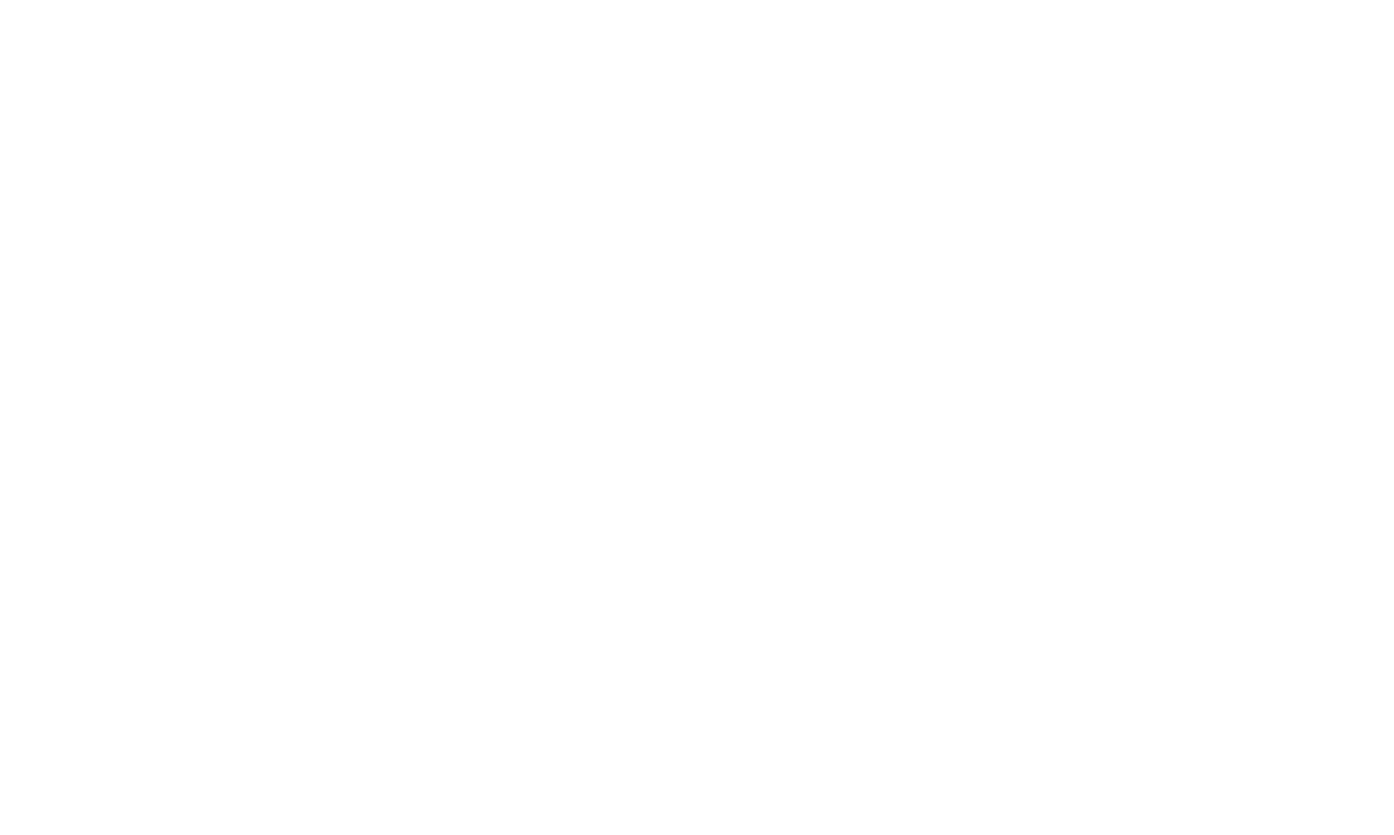
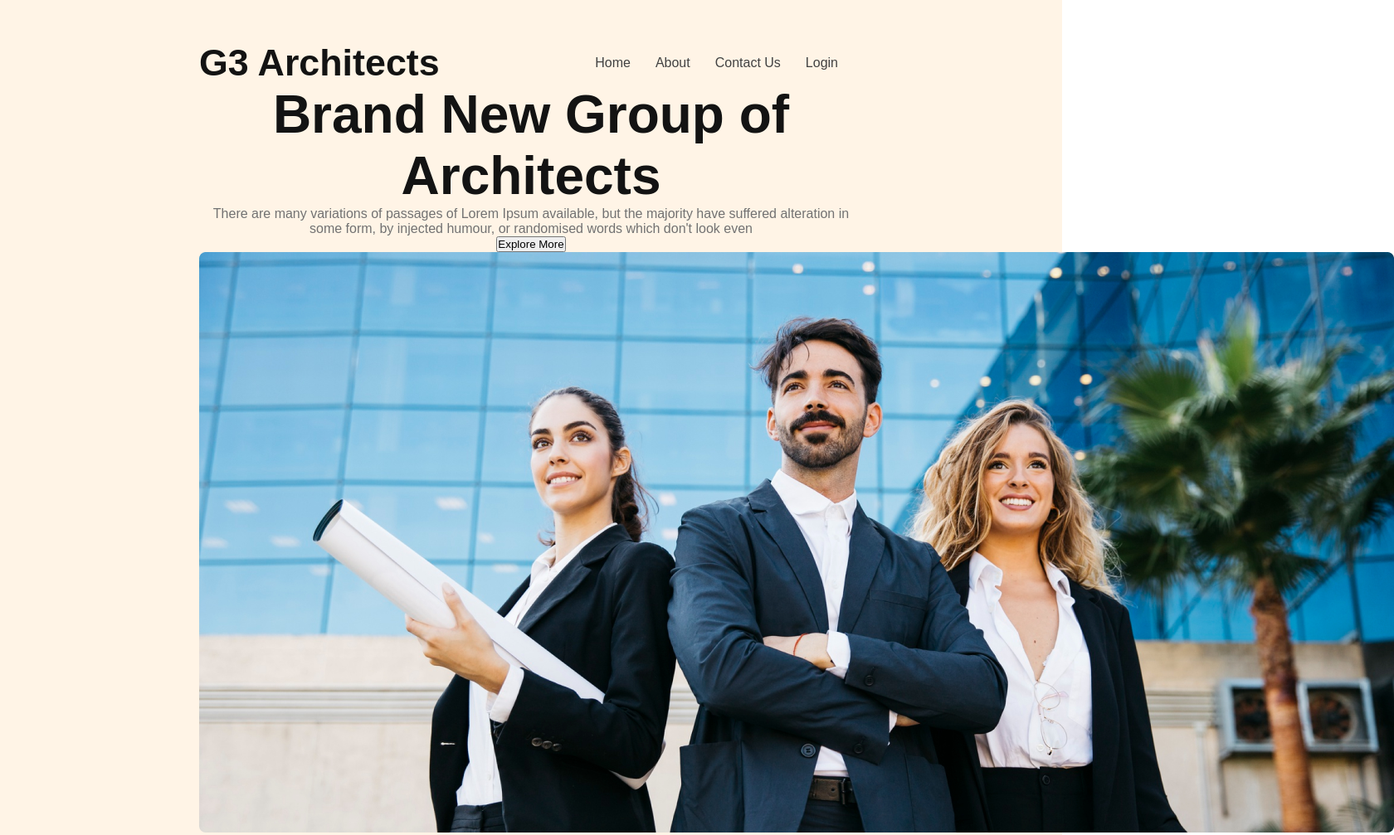
Before and after one commit to ISMAIL878727/my-g3-architect-website, a plain HTML site: page index.html in a window 1280 px wide. Shown: the top 1007 px of the page at 83% size, 1680 px wide, since content can reach past the window. Before the commit the page ends 800 px from the top, so only its background shows below. Drawn offline with Linux system fonts and the light colour scheme.

Commit message:
banner section

```diff
--- a/index.html
+++ b/index.html
@@ -3,9 +3,43 @@
 <head>
     <meta charset="UTF-8">
     <meta name="viewport" content="width=device-width, initial-scale=1.0">
-    <title>Document</title>
+    <title>G3 Architect</title>
+    <link rel="stylesheet" href="style.css">
 </head>
 <body>
+    <header>
+        <nav>
+            <h3 class="nav-title">G3 Architects</h3>
+            <ul>
+            <li><a href="">Home</a></li>
+            <li><a href="">About</a></li>
+            <li><a href="">Contact Us</a></li>
+            <li><a href="">Login</a></li>
+        </ul>
+        </nav>
+        <div class="banner">
+           <div class="banner-content">
+             <h1 class="banner-title">
+                Brand New
+              Group of Architects
+            </h1>
+            <p class="banner-description">
+                There are many variations of passages of Lorem Ipsum available, but the majority have suffered alteration in
+                some form, by injected humour, or randomised words which don't look even
+            </p>
+            <button class="btn-primary">Explore More</button>
+            </div>
+            <img src="./images/banner.png" alt="" srcset="">
+        </div>
 
+    </header>
+
+    <main>
+
+    </main>
+
+    <footer>
+
+    </footer>
 </body>
 </html>
--- /dev/null
+++ b/style.css
@@ -0,0 +1,55 @@
+*{
+    margin: 0px;
+    padding: 0px;
+}
+/*work sans font from google*/
+@import url('https://fonts.googleapis.com/css2?family=Open+Sans:wght@800&family=Work+Sans:wght@400;500;600;700;800&display=swap');
+*{
+    font-family: 'Open Sans', sans-serif;
+    font-family: 'Work Sans', sans-serif;
+}
+/*header style */
+header{
+    background: rgba(255, 144, 14, 0.10);
+    padding: 50px 240px;
+
+}
+nav{
+    display: flex;
+    justify-content: space-between;
+    align-items: center;
+}
+.nav-title{
+    font-size: 2.8rem;
+    font-weight: 700;
+    color: #131313;
+}
+nav > ul{
+    display: flex;
+}
+nav li{
+    list-style: none;
+    margin-right: 30px;
+    font-weight: 500;
+    font-size: 1rem;
+
+}
+nav li a{
+    text-decoration: none;
+    color: #424242;
+}
+
+/*banner styles */
+.banner-content{
+    max-width: 800px;
+    text-align: center;
+    margin: 0 auto;
+}
+.banner-title{
+    font-size: 4rem;
+    font-weight: 700;
+    color: #131313;
+}
+.banner-description{
+    color: #727272;
+}
```
